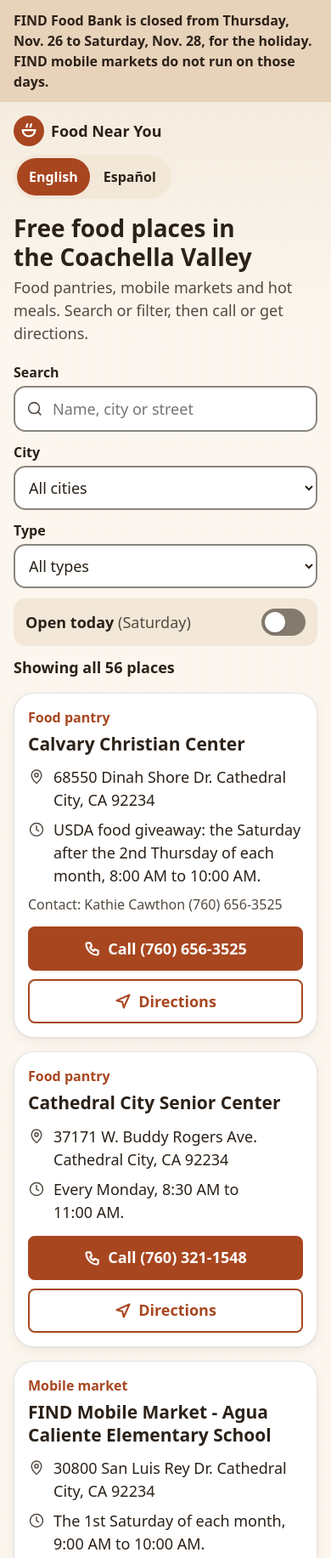
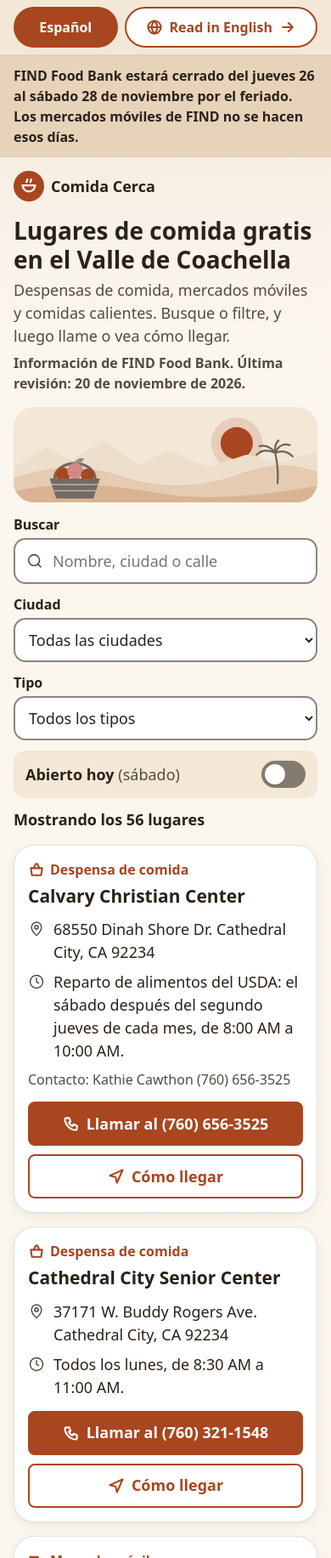
Before and after one commit to cjralcocer-hash/cjralcocer-hash.github.io, a plain HTML site: page index.html in a window 390 px wide. Shown: the top 1833 px of the page at 85% size. Drawn offline with Linux system fonts and the light colour scheme.

Commit message:
Spanish-first home page, language bar, hero illustration, last checked date

```diff
--- a/app.js
+++ b/app.js
@@ -1,6 +1,6 @@
 /* Food Near You / Comida Cerca
    Loads data.json and shows the list. No libraries, no tracking, nothing saved on the phone.
-   The English page is /index.html and the Spanish page is /es/index.html. Both use this file.
+   The Spanish page is /index.html and the English page is /en/index.html. Both use this file.
    The page language comes from <html lang="..."> on each page. */
 (function () {
   'use strict';
@@ -11,6 +11,7 @@
       siteName: 'Food Near You',
       title: 'Free food places in the Coachella Valley',
       lead: 'Food pantries, mobile markets and hot meals. Search or filter, then call or get directions.',
+      checkedLine: 'Information from FIND Food Bank. Last checked {date}.',
       toolsTitle: 'Search and filters',
       searchLabel: 'Search',
       searchPh: 'Name, city or street',
@@ -33,7 +34,7 @@
       contactHours: 'Phone hours: Monday to Friday, 8 AM to 4:30 PM.',
       contactCalendar: "See FIND's Mobile Market calendar",
       footer1: 'A student project for the California State Seal of Civic Engagement. Not run by FIND Food Bank.',
-      footer2: "Information comes from FIND Food Bank's public map page and its November 2026 Mobile Market calendar, checked on November 20, 2026. Hours can change, so please call before you go.",
+      footer2: "Information comes from FIND Food Bank's public map page and its monthly Mobile Market calendar. Hours can change, so please call before you go.",
       footerSource: 'See the original list',
       footer3: 'This site does not collect any personal information.',
       toTop: 'Back to top',
@@ -59,6 +60,7 @@
       siteName: 'Comida Cerca',
       title: 'Lugares de comida gratis en el Valle de Coachella',
       lead: 'Despensas de comida, mercados móviles y comidas calientes. Busque o filtre, y luego llame o vea cómo llegar.',
+      checkedLine: 'Información de FIND Food Bank. Última revisión: {date}.',
       toolsTitle: 'Búsqueda y filtros',
       searchLabel: 'Buscar',
       searchPh: 'Nombre, ciudad o calle',
@@ -81,7 +83,7 @@
       contactHours: 'Horario de teléfono: de lunes a viernes, de 8 AM a 4:30 PM.',
       contactCalendar: 'Ver el calendario del Mercado Móvil de FIND',
       footer1: 'Proyecto estudiantil para el Sello Estatal de Compromiso Cívico de California. No lo administra FIND Food Bank.',
-      footer2: 'La información viene de la página pública del mapa de FIND Food Bank y de su calendario del Mercado Móvil de noviembre de 2026, revisados el 20 de noviembre de 2026. Los horarios pueden cambiar, así que por favor llame antes de ir.',
+      footer2: 'La información viene de la página pública del mapa de FIND Food Bank y de su calendario mensual del Mercado Móvil. Los horarios pueden cambiar, así que por favor llame antes de ir.',
       footerSource: 'Ver la lista original',
       footer3: 'Este sitio no recoge ninguna información personal.',
       toTop: 'Volver arriba',
@@ -110,6 +112,9 @@
     info: '<svg aria-hidden="true" viewBox="0 0 24 24" fill="none" stroke="currentColor" stroke-width="2" stroke-linecap="round"><circle cx="12" cy="12" r="9"/><path d="M12 11v6M12 7.5v.5"/></svg>',
     phone: '<svg aria-hidden="true" viewBox="0 0 24 24" fill="none" stroke="currentColor" stroke-width="2" stroke-linecap="round" stroke-linejoin="round"><path d="M5 4h4l2 5-2.5 1.5a11 11 0 0 0 5 5L15 13l5 2v4a2 2 0 0 1-2 2A16 16 0 0 1 3 6a2 2 0 0 1 2-2z"/></svg>',
     nav: '<svg aria-hidden="true" viewBox="0 0 24 24" fill="none" stroke="currentColor" stroke-width="2" stroke-linecap="round" stroke-linejoin="round"><path d="M3 11 21 3l-8 18-2-8-8-2z"/></svg>',
+    truck: '<svg aria-hidden="true" viewBox="0 0 24 24" fill="none" stroke="currentColor" stroke-width="2" stroke-linecap="round" stroke-linejoin="round"><path d="M3 7h11v9H3z"/><path d="M14 10h4l3 3v3h-7z"/><circle cx="7" cy="18" r="1.8"/><circle cx="17" cy="18" r="1.8"/></svg>',
+    basket: '<svg aria-hidden="true" viewBox="0 0 24 24" fill="none" stroke="currentColor" stroke-width="2" stroke-linecap="round" stroke-linejoin="round"><path d="M4 10h16l-1.5 10h-13z"/><path d="M8 10l3-6M16 10l-3-6"/></svg>',
+    bowl: '<svg aria-hidden="true" viewBox="0 0 24 24" fill="none" stroke="currentColor" stroke-width="2" stroke-linecap="round" stroke-linejoin="round"><path d="M3 12h18a9 9 0 0 1-18 0z"/><path d="M9 8c0-1.5 1-2 1-3.5M14 8c0-1.5 1-2 1-3.5"/></svg>',
     sun: '<svg aria-hidden="true" viewBox="0 0 24 24" fill="none" stroke="currentColor" stroke-width="2" stroke-linecap="round"><circle cx="12" cy="12" r="4"/><path d="M12 2v2M12 20v2M2 12h2M20 12h2M5 5l1.5 1.5M17.5 17.5 19 19M5 19l1.5-1.5M17.5 6.5 19 5"/></svg>'
   };
 
@@ -118,7 +123,7 @@
   var $ = function (id) { return document.getElementById(id); };
   var els = {
     q: $('q'), city: $('city'), type: $('type'), today: $('today'), todayName: $('todayName'),
-    count: $('count'), clear: $('clear'), unclear: $('unclearNote'), results: $('results'), notice: $('notice')
+    count: $('count'), clear: $('clear'), unclear: $('unclearNote'), results: $('results'), notice: $('notice'), checked: $('checked')
   };
 
   var places = [];
@@ -137,13 +142,6 @@
   function iso(d) {
     var m = d.getMonth() + 1, day = d.getDate();
     return d.getFullYear() + '-' + (m < 10 ? '0' : '') + m + '-' + (day < 10 ? '0' : '') + day;
-  }
-
-  // On the English page, if the phone is set to Spanish, show a link to the Spanish page. No automatic redirect.
-  function showSpanishHint() {
-    var hint = document.getElementById('langHint');
-    var list = navigator.languages || [navigator.language || 'en'];
-    if (hint && lang === 'en' && /^es\b/i.test(list[0] || '')) hint.hidden = false;
   }
 
   function t(key) { return STR[lang][key]; }
@@ -196,6 +194,11 @@
 
   function directionsUrl(address) {
     return 'https://www.google.com/maps/dir/?api=1&destination=' + encodeURIComponent(cleanAddress(address));
+  }
+
+  function formatDate(isoDate) {
+    var p = isoDate.split('-');
+    return new Date(+p[0], +p[1] - 1, +p[2]).toLocaleDateString(lang === 'es' ? 'es-US' : 'en-US', { year: 'numeric', month: 'long', day: 'numeric' });
   }
 
   function applyStaticText() {
@@ -269,7 +272,13 @@
     var c = el('article', 'card');
 
     var tags = el('div', 'tags');
-    tags.appendChild(el('span', 'type', p.types.map(function (x) { return t('type_' + x); }).join(' · ')));
+    var TYPE_ICON = { pantry: ICON.basket, mobile: ICON.truck, meals: ICON.bowl };
+    p.types.forEach(function (x) {
+      var ty = el('span', 'type');
+      ty.innerHTML = TYPE_ICON[x] || '';
+      ty.appendChild(document.createTextNode(t('type_' + x)));
+      tags.appendChild(ty);
+    });
     if (isOpenToday) {
       var b = el('span', 'badge now');
       b.innerHTML = ICON.sun;
@@ -380,7 +389,6 @@
   els.clear.addEventListener('click', clearAll);
 
   applyStaticText();
-  showSpanishHint();
 
   fetch(dataUrl)
     .then(function (r) { if (!r.ok) throw new Error(r.status); return r.json(); })
@@ -389,6 +397,9 @@
       info.closure = data.closure || null;
       info.find = data.find || null;
       info.notices = data.notices || [];
+      if (data.source && data.source.checked_on && els.checked) {
+        els.checked.textContent = t('checkedLine').replace('{date}', formatDate(data.source.checked_on));
+      }
       places = data.places.slice().sort(function (a, b) {
         return a.city.localeCompare(b.city) || a.name.localeCompare(b.name);
       });
--- a/index.html
+++ b/index.html
@@ -1,29 +1,29 @@
 <!DOCTYPE html>
-<html lang="en">
+<html lang="es">
 <head>
 <meta charset="utf-8">
 <meta name="viewport" content="width=device-width, initial-scale=1">
 <meta name="color-scheme" content="light dark">
-<title>Free Food in the Coachella Valley | Food Near You</title>
-<meta name="description" content="Free food pantries, mobile markets and hot meals in the Coachella Valley. Search by city, see what's open today, then call or get directions. English y español.">
-<!-- Web address: https://cjralcocer-hash.github.io/ (also in es/index.html, robots.txt and sitemap.xml). -->
+<title>Comida gratis en el Valle de Coachella | Comida Cerca</title>
+<meta name="description" content="Despensas de comida, mercados móviles y comidas calientes gratis en el Valle de Coachella. Busque por ciudad, vea qué abre hoy, llame o vea cómo llegar.">
+<!-- Made from one template (see the handoff notes): the Spanish page is /index.html, the English page is /en/index.html. Web address: https://cjralcocer-hash.github.io/ -->
 <link rel="canonical" href="https://cjralcocer-hash.github.io/">
-<link rel="alternate" hreflang="en" href="https://cjralcocer-hash.github.io/">
-<link rel="alternate" hreflang="es" href="https://cjralcocer-hash.github.io/es/">
+<link rel="alternate" hreflang="es" href="https://cjralcocer-hash.github.io/">
+<link rel="alternate" hreflang="en" href="https://cjralcocer-hash.github.io/en/">
 <link rel="alternate" hreflang="x-default" href="https://cjralcocer-hash.github.io/">
 
 <!-- Open Graph: how the link looks when shared in WhatsApp, Facebook, texts, etc. -->
 <meta property="og:type" content="website">
-<meta property="og:site_name" content="Food Near You · Comida Cerca">
-<meta property="og:title" content="Free food in the Coachella Valley · Comida gratis en el Valle de Coachella">
-<meta property="og:description" content="Food pantries, mobile markets and hot meals. Search by city, see what's open today, call or get directions. In English and Spanish.">
+<meta property="og:site_name" content="Comida Cerca · Food Near You">
+<meta property="og:title" content="Comida gratis en el Valle de Coachella · Free food in the Coachella Valley">
+<meta property="og:description" content="Despensas de comida, mercados móviles y comidas calientes. Busque por ciudad, vea qué abre hoy, llame o vea cómo llegar. En español e inglés.">
 <meta property="og:url" content="https://cjralcocer-hash.github.io/">
 <meta property="og:image" content="https://cjralcocer-hash.github.io/og-image.png">
 <meta property="og:image:width" content="1200">
 <meta property="og:image:height" content="630">
-<meta property="og:image:alt" content="Food Near You: Free food in the Coachella Valley. Comida gratis en el Valle de Coachella.">
-<meta property="og:locale" content="en_US">
-<meta property="og:locale:alternate" content="es_US">
+<meta property="og:image:alt" content="Comida Cerca: Comida gratis en el Valle de Coachella. Free food in the Coachella Valley.">
+<meta property="og:locale" content="es_US">
+<meta property="og:locale:alternate" content="en_US">
 <meta name="twitter:card" content="summary_large_image">
 
 <link rel="icon" href="favicon.svg" type="image/svg+xml">
@@ -34,9 +34,14 @@
 <link rel="stylesheet" href="styles.css">
 </head>
 <body>
-<a class="skip" href="#results" data-i18n="skip">Skip to the list</a>
+<a class="skip" href="#results" data-i18n="skip">Ir a la lista</a>
 
-<p id="langHint" class="lang-hint" hidden><a href="es/" lang="es" hreflang="es">¿Prefiere español? Ver esta página en español</a></p>
+<nav class="langbar" aria-label="Idioma / Language">
+  <div class="langbar-in">
+    <a class="lb lb-cur" href="./" lang="es" hreflang="es" aria-current="page">Español</a>
+    <a class="lb lb-other" href="en/" lang="en" hreflang="en"><svg aria-hidden="true" viewBox="0 0 24 24" fill="none" stroke="currentColor" stroke-width="2" stroke-linecap="round" stroke-linejoin="round"><circle cx="12" cy="12" r="9"/><path d="M3 12h18M12 3c2.5 2.7 3.8 5.7 3.8 9S14.500 18.300 12 21c-2.500-2.700-3.800-5.700-3.800-9S9.500 5.700 12 3z"/></svg><span>Read in English</span><svg aria-hidden="true" viewBox="0 0 24 24" fill="none" stroke="currentColor" stroke-width="2.5" stroke-linecap="round" stroke-linejoin="round"><path d="M5 12h14M13 6l6 6-6 6"/></svg></a>
+  </div>
+</nav>
 
 <div id="notice" class="notice" role="status" hidden></div>
 
@@ -44,78 +49,92 @@
   <div class="top">
     <div class="logo">
       <span class="mark" aria-hidden="true"><svg viewBox="0 0 24 24" fill="none" stroke="currentColor" stroke-width="2.2" stroke-linecap="round"><path d="M4 11h16a8 8 0 0 1-16 0z"/><path d="M9 7c0-1.5 1-2 1-3.5M14 7c0-1.5 1-2 1-3.5"/></svg></span>
-      <span data-i18n="siteName">Food Near You</span>
+      <span data-i18n="siteName">Comida Cerca</span>
     </div>
-    <nav class="lang" aria-label="Language / Idioma">
-      <a href="./" lang="en" hreflang="en" aria-current="page">English</a>
-      <a href="es/" lang="es" hreflang="es">Español</a>
-    </nav>
   </div>
-  <h1 data-i18n="title">Free food places in the Coachella Valley</h1>
-  <p class="lead" data-i18n="lead">Food pantries, mobile markets and hot meals. Search or filter, then call or get directions.</p>
+  <h1 data-i18n="title">Lugares de comida gratis en el Valle de Coachella</h1>
+  <p class="lead" data-i18n="lead">Despensas de comida, mercados móviles y comidas calientes. Busque o filtre, y luego llame o vea cómo llegar.</p>
+  <p class="checked" id="checked">Información de FIND Food Bank. Última revisión: 20 de noviembre de 2026.</p>
+  <svg class="hero-art" viewBox="0 0 640 200" aria-hidden="true" focusable="false" preserveAspectRatio="xMidYMid slice">
+      <rect class="a-sky" width="640" height="200"/>
+      <circle class="a-ring" cx="470" cy="76" r="54"/>
+      <circle class="a-sun" cx="470" cy="76" r="34"/>
+      <path class="a-far" d="M0 128 L70 84 L120 112 L190 70 L262 120 L330 92 L410 126 L490 100 L560 118 L640 92 V200 H0Z"/>
+      <path class="a-mid" d="M0 150 C80 120 150 120 230 146 S390 170 470 142 S590 120 640 136 V200 H0Z"/>
+      <path class="a-palm" d="M556 160 C558 138 556 118 551 96"/>
+      <path class="a-palm" d="M551 96 C534 88 522 90 512 100 M551 96 C540 82 528 80 518 82 M551 96 C558 80 570 76 582 80 M551 96 C566 90 580 94 588 104 M551 96 C549 84 552 76 558 70"/>
+      <path class="a-near" d="M0 178 C100 154 200 162 300 180 S520 188 640 166 V200 H0Z"/>
+      <path class="a-handle" d="M86 150 C90 108 168 108 172 150"/>
+      <circle class="a-fruit" cx="104" cy="142" r="15"/>
+      <circle class="a-fruit2" cx="130" cy="134" r="17"/>
+      <circle class="a-fruit" cx="156" cy="143" r="14"/>
+      <path class="a-leaf" d="M128 118 C132 108 142 106 148 108 C146 116 138 120 128 118Z"/>
+      <path class="a-basket" d="M76 150 H182 L168 192 H90Z"/>
+      <path class="a-weave" d="M82 163 H176 M86 176 H172"/>
+    </svg>
 </header>
 
 <main>
   <section class="tools" aria-labelledby="tools-title">
-    <h2 id="tools-title" class="sr-only" data-i18n="toolsTitle">Search and filters</h2>
+    <h2 id="tools-title" class="sr-only" data-i18n="toolsTitle">Búsqueda y filtros</h2>
     <div class="field">
-      <label for="q" data-i18n="searchLabel">Search</label>
+      <label for="q" data-i18n="searchLabel">Buscar</label>
       <div class="search">
         <svg aria-hidden="true" viewBox="0 0 24 24" fill="none" stroke="currentColor" stroke-width="2"><circle cx="11" cy="11" r="7"/><path d="m20 20-4-4"/></svg>
-        <input id="q" type="search" autocomplete="off" data-i18n-ph="searchPh" placeholder="Name, city or street">
+        <input id="q" type="search" autocomplete="off" data-i18n-ph="searchPh" placeholder="Nombre, ciudad o calle">
       </div>
     </div>
     <div class="two">
       <div class="field">
-        <label for="city" data-i18n="cityLabel">City</label>
-        <select id="city"><option value="" data-i18n="allCities">All cities</option></select>
+        <label for="city" data-i18n="cityLabel">Ciudad</label>
+        <select id="city"><option value="" data-i18n="allCities">Todas las ciudades</option></select>
       </div>
       <div class="field">
-        <label for="type" data-i18n="typeLabel">Type</label>
+        <label for="type" data-i18n="typeLabel">Tipo</label>
         <select id="type">
-          <option value="" data-i18n="allTypes">All types</option>
-          <option value="pantry" data-i18n="type_pantry">Food pantry</option>
-          <option value="mobile" data-i18n="type_mobile">Mobile market</option>
-          <option value="meals" data-i18n="type_meals">Hot meals</option>
+          <option value="" data-i18n="allTypes">Todos los tipos</option>
+          <option value="pantry" data-i18n="type_pantry">Despensa de comida</option>
+          <option value="mobile" data-i18n="type_mobile">Mercado móvil</option>
+          <option value="meals" data-i18n="type_meals">Comidas calientes</option>
         </select>
       </div>
     </div>
     <label class="today" for="today">
       <input id="today" type="checkbox" role="switch">
-      <span class="today-text"><span data-i18n="openToday">Open today</span> <span id="todayName" class="today-day"></span></span>
+      <span class="today-text"><span data-i18n="openToday">Abierto hoy</span> <span id="todayName" class="today-day"></span></span>
       <span class="sw" aria-hidden="true"></span>
     </label>
   </section>
 
   <div class="status">
-    <p id="count" aria-live="polite" data-i18n="loading">Loading the list…</p>
-    <button type="button" id="clear" class="link-btn" hidden data-i18n="clear">Clear filters</button>
+    <p id="count" aria-live="polite" data-i18n="loading">Cargando la lista…</p>
+    <button type="button" id="clear" class="link-btn" hidden data-i18n="clear">Borrar filtros</button>
   </div>
   <p id="unclearNote" class="hint" hidden></p>
 
   <div id="results" tabindex="-1"></div>
 
-  <noscript><p class="hint">This list needs JavaScript turned on. / Esta lista necesita JavaScript activado.</p></noscript>
+  <noscript><p class="hint">Esta lista necesita JavaScript activado. / This list needs JavaScript turned on.</p></noscript>
 </main>
 
 <section class="help" id="contact" aria-labelledby="help-title">
-  <h2 id="help-title" data-i18n="contactTitle">Need help? Contact FIND Food Bank</h2>
-  <p data-i18n="contactLead">FIND Food Bank keeps the list of places and the monthly Mobile Market calendar. They can help if a place has no phone number or if you are not sure where to go.</p>
-  <a class="btn fill" href="tel:+17607753663"><svg aria-hidden="true" viewBox="0 0 24 24" fill="none" stroke="currentColor" stroke-width="2" stroke-linecap="round" stroke-linejoin="round"><path d="M5 4h4l2 5-2.5 1.5a11 11 0 0 0 5 5L15 13l5 2v4a2 2 0 0 1-2 2A16 16 0 0 1 3 6a2 2 0 0 1 2-2z"/></svg><span data-i18n="contactCall">Call (760) 775-3663</span></a>
+  <h2 id="help-title" data-i18n="contactTitle">¿Necesita ayuda? Contacte a FIND Food Bank</h2>
+  <p data-i18n="contactLead">FIND Food Bank mantiene la lista de lugares y el calendario mensual del Mercado Móvil. Pueden ayudarle si un lugar no tiene número de teléfono o si no sabe a dónde ir.</p>
+  <a class="btn fill" href="tel:+17607753663"><svg aria-hidden="true" viewBox="0 0 24 24" fill="none" stroke="currentColor" stroke-width="2" stroke-linecap="round" stroke-linejoin="round"><path d="M5 4h4l2 5-2.5 1.5a11 11 0 0 0 5 5L15 13l5 2v4a2 2 0 0 1-2 2A16 16 0 0 1 3 6a2 2 0 0 1 2-2z"/></svg><span data-i18n="contactCall">Llamar al (760) 775-3663</span></a>
   <dl class="help-list">
-    <div><dt data-i18n="contactAddressLabel">Address</dt><dd data-i18n="contactAddress">83775 Citrus Ave, Indio, CA 92201</dd></div>
-    <div><dt data-i18n="contactEmailLabel">Email</dt><dd><a href="mailto:info@findfoodbank.org">info@findfoodbank.org</a></dd></div>
+    <div><dt data-i18n="contactAddressLabel">Dirección</dt><dd data-i18n="contactAddress">83775 Citrus Ave, Indio, CA 92201</dd></div>
+    <div><dt data-i18n="contactEmailLabel">Correo electrónico</dt><dd><a href="mailto:info@findfoodbank.org">info@findfoodbank.org</a></dd></div>
   </dl>
-  <p class="hint" data-i18n="contactHours">Phone hours: Monday to Friday, 8 AM to 4:30 PM.</p>
-  <p><a class="text-link" href="https://findfoodbank.org/map/" rel="noopener" data-i18n="contactCalendar">See FIND's Mobile Market calendar</a></p>
+  <p class="hint" data-i18n="contactHours">Horario de teléfono: de lunes a viernes, de 8 AM a 4:30 PM.</p>
+  <p><a class="text-link" href="https://findfoodbank.org/map/" rel="noopener" data-i18n="contactCalendar">Ver el calendario del Mercado Móvil de FIND</a></p>
 </section>
 
 <footer class="site">
-  <p data-i18n="footer1">A student project for the California State Seal of Civic Engagement. Not run by FIND Food Bank.</p>
-  <p><span data-i18n="footer2">Information comes from FIND Food Bank's public map page and its November 2026 Mobile Market calendar, checked on November 20, 2026. Hours can change, so please call before you go.</span>
-    <a href="https://findfoodbank.org/map/" rel="noopener" data-i18n="footerSource">See the original list</a></p>
-  <p data-i18n="footer3">This site does not collect any personal information.</p>
-  <p><a href="#top" id="toTop" data-i18n="toTop">Back to top</a></p>
+  <p data-i18n="footer1">Proyecto estudiantil para el Sello Estatal de Compromiso Cívico de California. No lo administra FIND Food Bank.</p>
+  <p><span data-i18n="footer2">La información viene de la página pública del mapa de FIND Food Bank y de su calendario mensual del Mercado Móvil. Los horarios pueden cambiar, así que por favor llame antes de ir.</span>
+    <a href="https://findfoodbank.org/map/" rel="noopener" data-i18n="footerSource">Ver la lista original</a></p>
+  <p data-i18n="footer3">Este sitio no recoge ninguna información personal.</p>
+  <p><a href="#top" id="toTop" data-i18n="toTop">Volver arriba</a></p>
 </footer>
 
 <script src="app.js"></script>
--- a/styles.css
+++ b/styles.css
@@ -66,6 +66,30 @@ a { text-underline-offset: 3px; }
 .skip { position: absolute; left: 8px; top: -60px; z-index: 10; background: var(--fg); color: var(--bg); padding: 12px 16px; border-radius: 10px; font-weight: 700; }
 .skip:focus { top: 8px; }
 
+.langbar { background: var(--soft); border-bottom: 1px solid var(--line); }
+.langbar-in { max-width: 760px; margin: 0 auto; padding: 8px 16px; display: grid; grid-template-columns: minmax(0, 0.7fr) minmax(0, 1.3fr); gap: 8px; }
+.lb { display: flex; align-items: center; justify-content: center; gap: 8px; min-height: 48px; padding: 0 10px; white-space: nowrap; border-radius: 999px; font-size: 1rem; font-weight: 700; text-align: center; text-decoration: none; }
+.lb svg { width: 20px; height: 20px; flex: none; stroke-width: 2.5; }  /* bold text */
+.lb-cur { background: var(--acc); color: var(--acc-fg); }
+.lb-other { background: var(--card); color: var(--acc); border: 2px solid var(--acc); }
+.lb-other:hover { background: var(--today-bg); }
+
+.hero-art { display: block; width: 100%; height: auto; max-height: 200px; margin-top: 16px; border-radius: var(--r-card); animation: rise .6s cubic-bezier(.16, 1, .3, 1) both; }
+.a-sky { fill: var(--soft); }
+.a-ring { fill: color-mix(in oklch, var(--acc) 16%, transparent); }
+.a-sun { fill: var(--acc); }
+.a-far { fill: color-mix(in oklch, var(--acc) 14%, var(--bg)); }
+.a-mid { fill: color-mix(in oklch, var(--acc) 26%, var(--bg)); }
+.a-near { fill: color-mix(in oklch, var(--acc) 40%, var(--bg)); }
+.a-palm { fill: none; stroke: color-mix(in oklch, var(--fg) 65%, var(--bg)); stroke-width: 4; stroke-linecap: round; }
+.a-basket { fill: color-mix(in oklch, var(--fg) 62%, var(--bg)); }
+.a-weave { fill: none; stroke: var(--bg); stroke-opacity: .45; stroke-width: 3; stroke-linecap: round; }
+.a-handle { fill: none; stroke: color-mix(in oklch, var(--fg) 62%, var(--bg)); stroke-width: 6; stroke-linecap: round; }
+.a-fruit { fill: var(--acc); }
+.a-fruit2 { fill: color-mix(in oklch, var(--acc) 62%, var(--card)); }
+.a-leaf { fill: color-mix(in oklch, var(--fg) 45%, var(--bg)); }
+@keyframes rise { from { opacity: 0; transform: translateY(8px); } }
+
 .notice { padding: 12px 16px; background: var(--draft-bg); color: var(--draft-fg); font-size: 1rem; }
 .notice p { max-width: 728px; margin: 0 auto; font-weight: 600; }
 .notice p + p { margin-top: 6px; }
@@ -77,14 +101,10 @@ header.site { padding: 16px 16px 4px; }
 .mark { width: 36px; height: 36px; border-radius: 50%; background: var(--acc); color: var(--acc-fg); display: grid; place-items: center; flex: none; }
 .mark svg { width: 22px; height: 22px; stroke-width: 2.5; }  /* matches the 800-weight name beside it */
 
-.lang { display: flex; background: var(--soft); border-radius: 999px; padding: 4px; gap: 2px; }
-.lang a { display: flex; align-items: center; min-height: 44px; min-width: 48px; padding: 0 14px; border-radius: 999px; font-weight: 700; font-size: 1rem; color: var(--fg); text-decoration: none; }
-.lang a[aria-current="page"] { background: var(--acc); color: var(--acc-fg); }
-.lang-hint { margin: 0; background: var(--fg); text-align: center; }
-.lang-hint a { display: block; padding: 12px 16px; color: var(--bg); font-weight: 700; }
 
 h1 { font-size: 1.75rem; line-height: 1.2; margin: 18px 0 6px; text-wrap: balance; }
 .lead { margin: 0 0 6px; color: var(--muted); }
+.checked { margin: 0; color: var(--muted); font-size: 1rem; font-weight: 700; }
 
 .tools { padding: 10px 16px 4px; display: grid; gap: 12px; }
 .field label { display: block; font-weight: 700; font-size: 1rem; margin-bottom: 4px; }
@@ -114,7 +134,8 @@ select { width: 100%; min-height: 52px; border-radius: 14px; border: 2px solid v
 #results:focus { outline: none; }
 .card { margin: 12px 16px 16px; background: var(--card); border-radius: var(--r-card); padding: var(--pad-card); box-shadow: var(--shadow); border: 1px solid var(--line); }
 .tags { display: flex; flex-wrap: wrap; gap: 6px 12px; align-items: center; }
-.type { font-size: 1rem; font-weight: 700; color: var(--acc); }
+.type { display: inline-flex; align-items: center; gap: 6px; font-size: 1rem; font-weight: 700; color: var(--acc); }
+.type svg { width: 20px; height: 20px; flex: none; stroke-width: 2.5; }  /* bold text */
 .card h2 { margin: 6px 0 8px; font-size: 1.3125rem; line-height: 1.3; overflow-wrap: anywhere; text-wrap: balance; }
 .badge { display: inline-flex; align-items: center; gap: 6px; font-size: 0.9375rem; font-weight: 700; padding: 3px 10px; border-radius: 999px; }
 .badge svg { width: 16px; height: 16px; flex: none; stroke-width: 2.5; }  /* bold text */
@@ -155,4 +176,5 @@ footer.site a { display: inline-block; padding: 10px 0; min-height: 44px; }
 }
 @media (prefers-reduced-motion: reduce) {
   .sw, .sw::after { transition: none; }
+  .hero-art { animation: none; }
 }
```
Also changed, not shown: sitemap.xml (+7 -5 lines).
